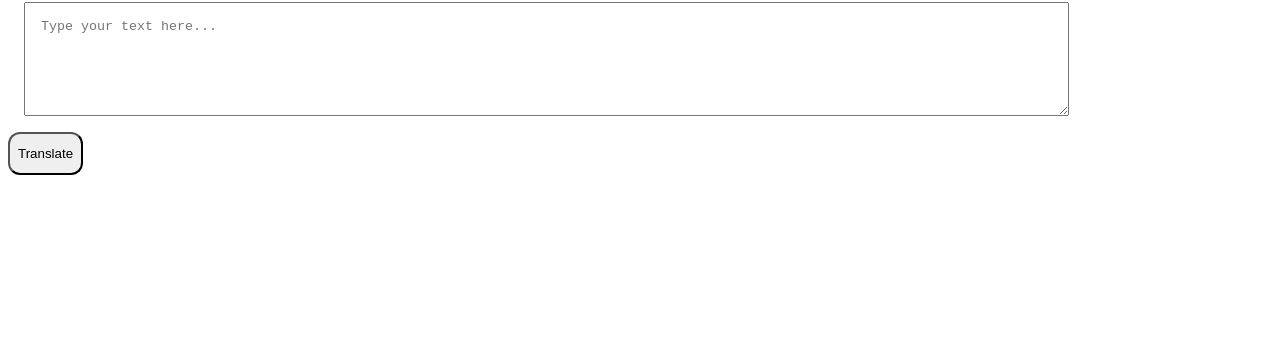
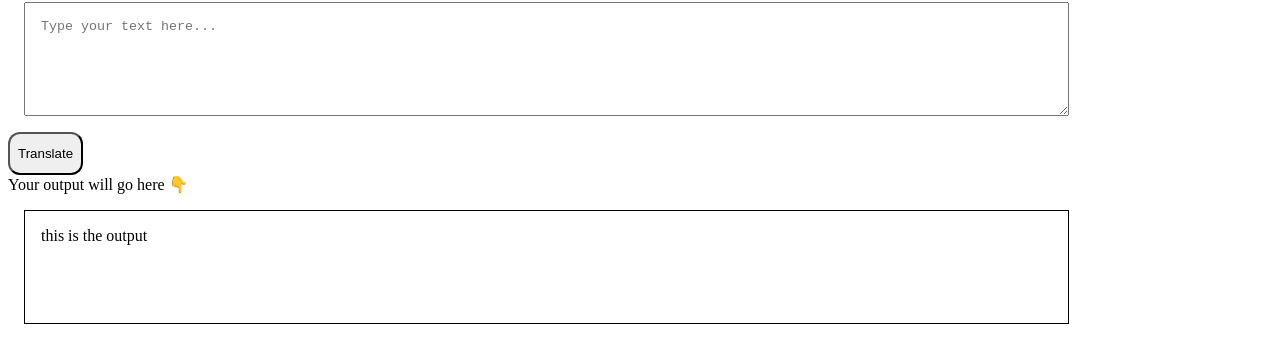
Before and after one commit to saadahmadhere/banana-speaks, a plain HTML site: page index.html in a window 1280 px wide. Both pictures are taken after a click on the button "Translate". Shown: the part 78-440 px from the top of the page. Drawn offline with Linux system fonts and the light colour scheme.

Commit message:
done input output processing

```diff
--- a/app.js
+++ b/app.js
@@ -1,6 +1,10 @@
 var btnTranslate = document.querySelector("#btn-translate")
-var textInput = document.querySelector("#txt-input")
+var textInput = document.querySelector("[autofocus]")
+var outputBox = document.querySelector(".output-div")
 
 btnTranslate.addEventListener('click', () => {
+
     console.log(textInput.value)
-console.log("I was clicked")})
+    console.log("I was clicked")
+    outputBox.innerHTML = "this is the output" + textInput.value
+})
--- a/index.html
+++ b/index.html
@@ -6,7 +6,7 @@
     <meta name="viewport" content="width=device-width, initial-scale=1.0">
     <title>Banana Speaks</title>
     <style>
-        textarea{
+        textarea, .output-div{
             margin: 1rem;
             display: block;
             width: 80%;
@@ -18,12 +18,21 @@
             padding: 12px 8px;
             border-radius: 12px;
         }
+
+        .output-div{
+            border:1px solid black;
+        }
+
     </style>
 </head>
 <body>
     <h1>Banana Translate</h1>
     <textarea id = "txt-input" autofocus placeholder="Type your text here..."></textarea>
     <button id="btn-translate">Translate</button>
+    <div>Your output will go here 👇</div>
+    <div class="output-div">
+
+    </div>
     <script src="app.js" type="text/javascript"></script>
 
 </body>
```
